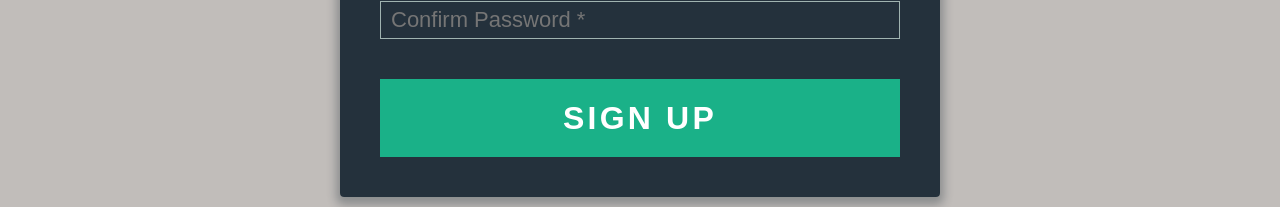
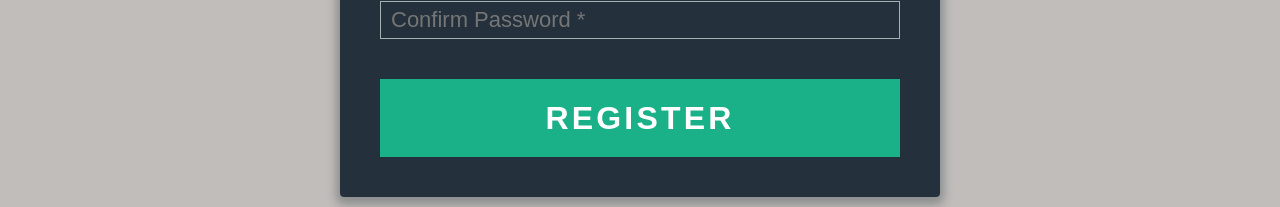
Before and after one commit to sapta94/Commentor-Front, a React app: page / in a window 1280 px wide. Shown: the part 557-764 px from the top of the page. Built offline with nearby package versions, Linux system fonts and the light colour scheme; no server answers.

Commit message:
making button dsiable on click

```diff
--- a/src/app/components/Comment.js
+++ b/src/app/components/Comment.js
@@ -38,7 +38,7 @@ class Comment extends React.Component{
 
     voteSubmit(type,commentID,posterID){
         var userID=sessionStorage.getItem('userID')
-        var voteData = this.state.votes;
+        var voteData = this.state.votes||[];
         console.log(posterID+' '+userID)
         if(posterID==userID){
             alert('You cannot vote your own comment!')
--- a/src/app/components/LoginForm.js
+++ b/src/app/components/LoginForm.js
@@ -166,6 +166,16 @@ class LoginForm extends React.Component{
             var loginText=<span>Log In</span>
             var loginDisabled=false
         }
+
+        if(this.state.registering){
+            var signText=<span>Registering..<i className="fa fa-spinner fa-spin" style={{fontSize:"36px"}}></i> </span>
+            var signDisabled=true
+        }
+        else{
+            var signText=<span>Register</span>
+            var signDisabled=false
+        }
+
         if(this.state.show=='register'){
             var signActive='active'
             var regActive=''
@@ -215,7 +225,7 @@ class LoginForm extends React.Component{
                     <input placeholder="Confirm Password *" onChange={(e)=>{that.onChange(e)}} value={regData.confirmPass} name="confirmPass" type="password"required autocomplete="off"/>
                 </div>
 
-                <button onClick={()=>that.registerSubmit()} className="button button-block">Sign Up</button>
+                <button onClick={()=>that.registerSubmit()} disabled={signDisabled} className="button button-block">{signText}</button>
 
 
 
@@ -231,7 +241,7 @@ class LoginForm extends React.Component{
                         <input placeholder="Password *" value={loginData.password} onChange={(e)=>that.onLoginChange(e)} type="password"required autocomplete="off" name="password"/>
                     </div>
 
-                    <button onClick={()=>that.submitLogin()} className="button button-block">{loginText}</button>
+                    <button onClick={()=>that.submitLogin()} disabled={loginDisabled}  className="button button-block">{loginText}</button>
 
                 </div>
 
```
